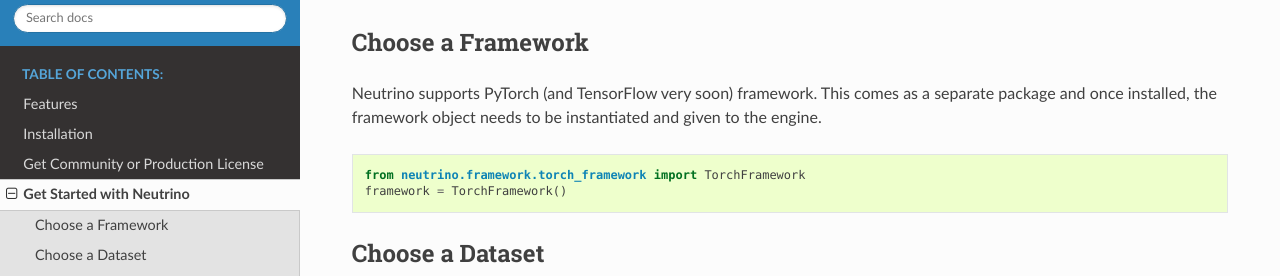
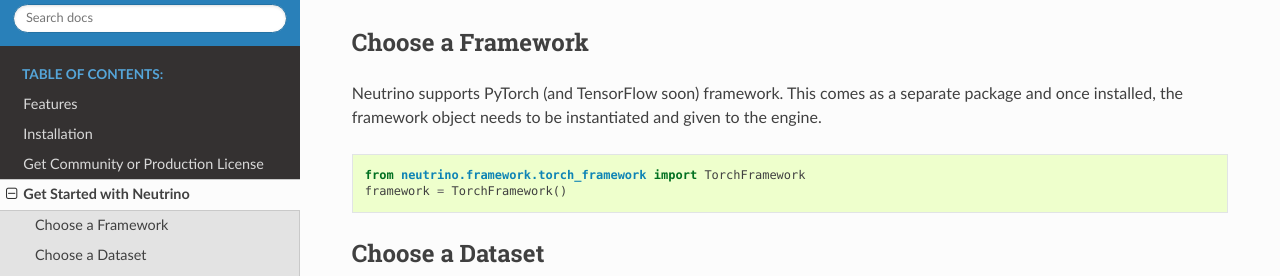
Before and after one commit to Deeplite/neutrino, a Sphinx documentation site: the page built from docs/engine.rst, in a window 1280 px wide and 900 px high, scrolled down 1042 px. Shown: the part 174-450 px from the top of the window. Built offline with Sphinx 7.4.7 and the Read the Docs theme 2.0.0, drawn with Linux system fonts in a browser that asks for light colours; some of the changed text lies outside the part shown.

Commit message:
fixes as per feedback from Olivier

```diff
--- a/docs/engine.rst
+++ b/docs/engine.rst
@@ -36,7 +36,7 @@
 Choose a Framework
 ==================
 
-Neutrino supports PyTorch (and TensorFlow very soon) framework. This comes as a separate package and once
+Neutrino supports PyTorch (and TensorFlow soon) framework. This comes as a separate package and once
 installed, the framework object needs to be instantiated and given to the engine.
 
 .. code-block:: python
```
Also changed, not shown: other parts of docs/engine.rst (+8 -6 lines), docs/temp.py (deleted), docs/temp2.py (deleted).
